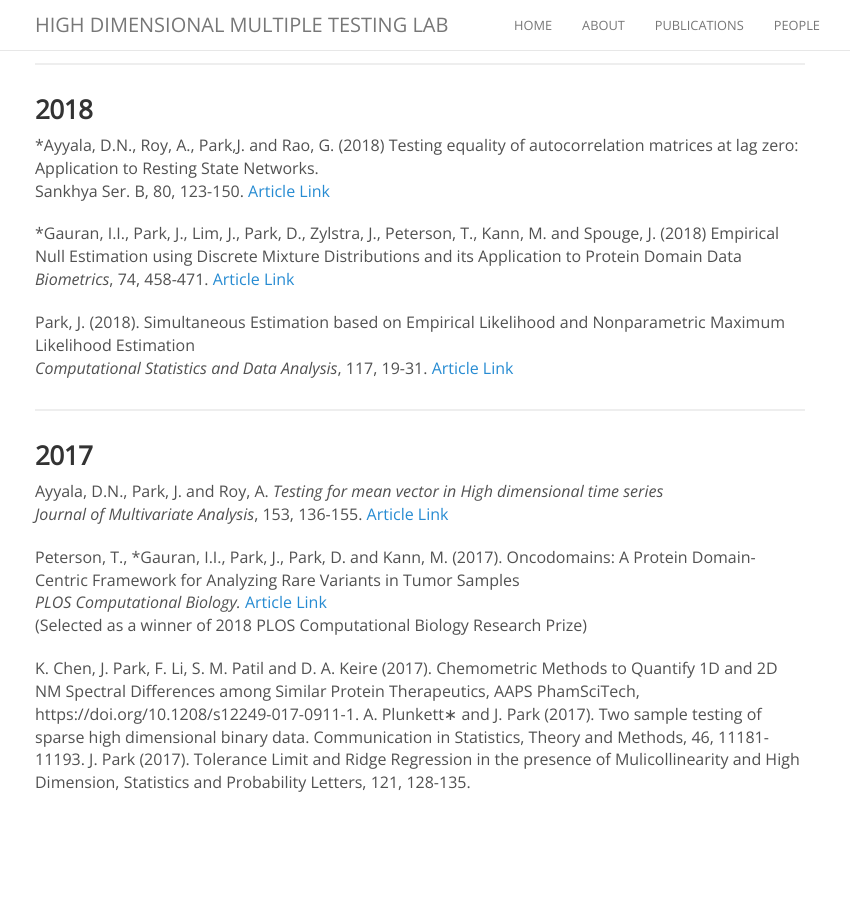
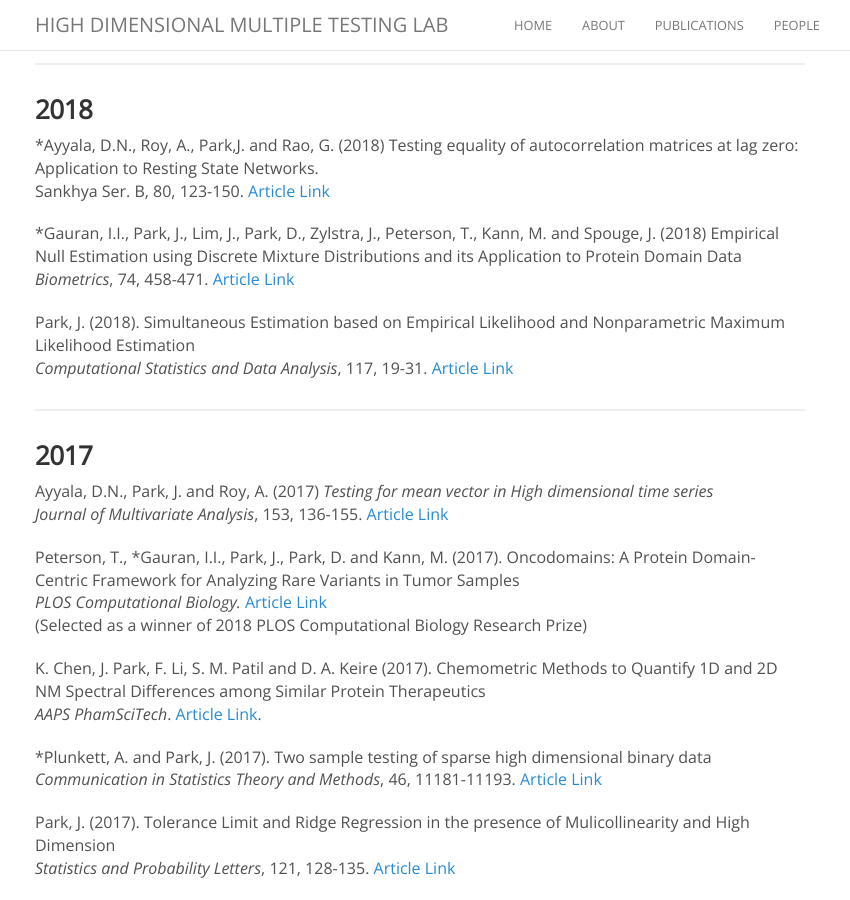
Before and after one commit to exgalcos/exgalcos.github.io, a Jekyll site: the page built from publications.md, in a window 1280 px wide and 900 px high, scrolled down 1889 px. Shown: the whole window, without its empty margins (220-1070 px from the left). Built offline with Jekyll 4.4.1, drawn with Linux system fonts in a browser that asks for light colours; nearby versions of some CDN libraries; comment, search, counter and statistics services are not loaded; before the commit the page ends 2703 px from its top, so only the background shows below that.

Commit message:
changes11

```diff
--- a/publications.md
+++ b/publications.md
@@ -92,7 +92,7 @@ _Biometrics_, 74, 458-471. [Article Link](https://onlinelibrary.wiley.com/doi/fu
 
 ### 2017
 
-Ayyala, D.N., Park, J. and Roy, A. _Testing for mean vector in High dimensional time series_<br>
+Ayyala, D.N., Park, J. and Roy, A. (2017) _Testing for mean vector in High dimensional time series_<br>
 _Journal of Multivariate Analysis_, 153, 136-155. [Article Link](https://www.sciencedirect.com/science/article/pii/S0047259X16300999)
 
  Peterson, T.,  *Gauran, I.I.,  Park, J.,  Park, D. and  Kann, M. (2017). Oncodomains: A Protein Domain-Centric Framework for Analyzing Rare Variants in Tumor Samples <br>
@@ -100,6 +100,11 @@ _Journal of Multivariate Analysis_, 153, 136-155. [Article Link](https://www.sci
   (Selected as a winner of 2018 PLOS Computational Biology Research Prize)
 
 
-K. Chen, J. Park, F. Li, S. M. Patil and D. A. Keire (2017). Chemometric Methods to Quantify 1D and 2D NM Spectral Differences among Similar Protein Therapeutics, AAPS    PhamSciTech,   https://doi.org/10.1208/s12249-017-0911-1.
-A. Plunkett∗ and J. Park  (2017). Two sample testing of sparse high dimensional binary data. Communication in Statistics, Theory and Methods, 46, 11181-11193.
- J. Park (2017). Tolerance Limit and Ridge Regression in the presence of Mulicollinearity and High Dimension, Statistics and Probability Letters, 121, 128-135.
+K. Chen, J. Park, F. Li, S. M. Patil and D. A. Keire (2017). Chemometric Methods to Quantify 1D and 2D NM Spectral Differences among Similar Protein Therapeutics <br>
+_AAPS  PhamSciTech_.     [Article Link](https://doi.org/10.1208/s12249-017-0911-1).
+
+*Plunkett, A. and Park, J. (2017). Two sample testing of sparse high dimensional binary data <br>
+_Communication in Statistics Theory and Methods_, 46, 11181-11193.  [Article Link](https://www.tandfonline.com/doi/full/10.1080/03610926.2016.1260743)
+
+Park, J. (2017). Tolerance Limit and Ridge Regression in the presence of Mulicollinearity and High Dimension <br>
+_Statistics and Probability Letters_, 121, 128-135. [Article Link](https://www.sciencedirect.com/science/article/pii/S0167715216302152)
```
